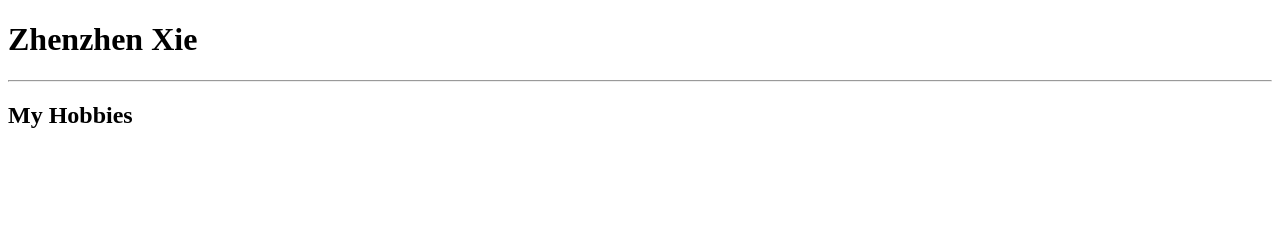
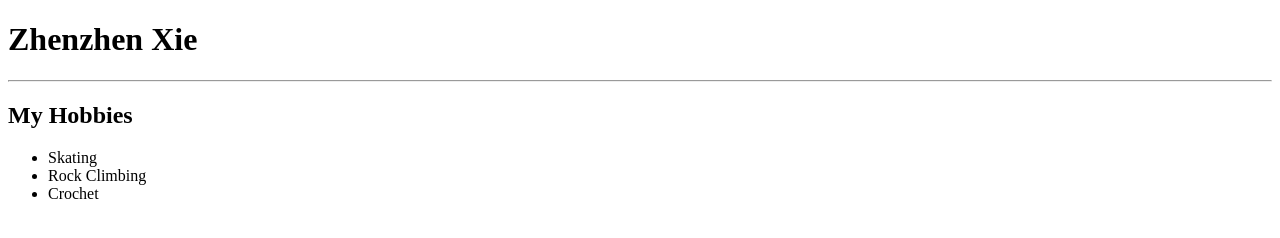
Before and after one commit to zhenzhenxie/hello_html, a plain HTML site: page index.html in a window 1280 px wide. Drawn offline with Linux system fonts and the light colour scheme.

Commit message:
Create 3 tags to list hobbies

```diff
--- a/index.html
+++ b/index.html
@@ -9,6 +9,10 @@
     <h1>Zhenzhen Xie</h1>
     <hr>
     <h2>My Hobbies</h2>
-    <ul></ul>
+    <ul>
+        <li>Skating</li>
+        <li>Rock Climbing</li>
+        <li>Crochet</li>
+    </ul>
 </body>
 </html>
```
